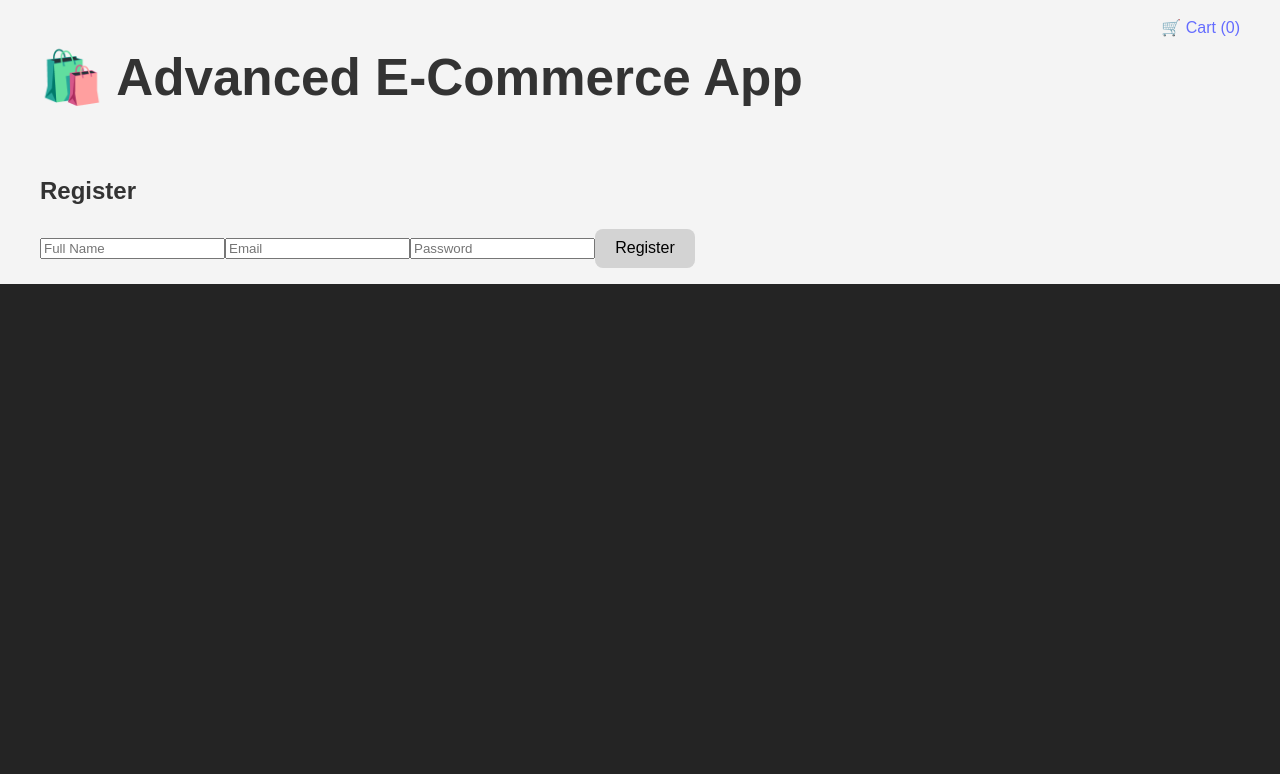
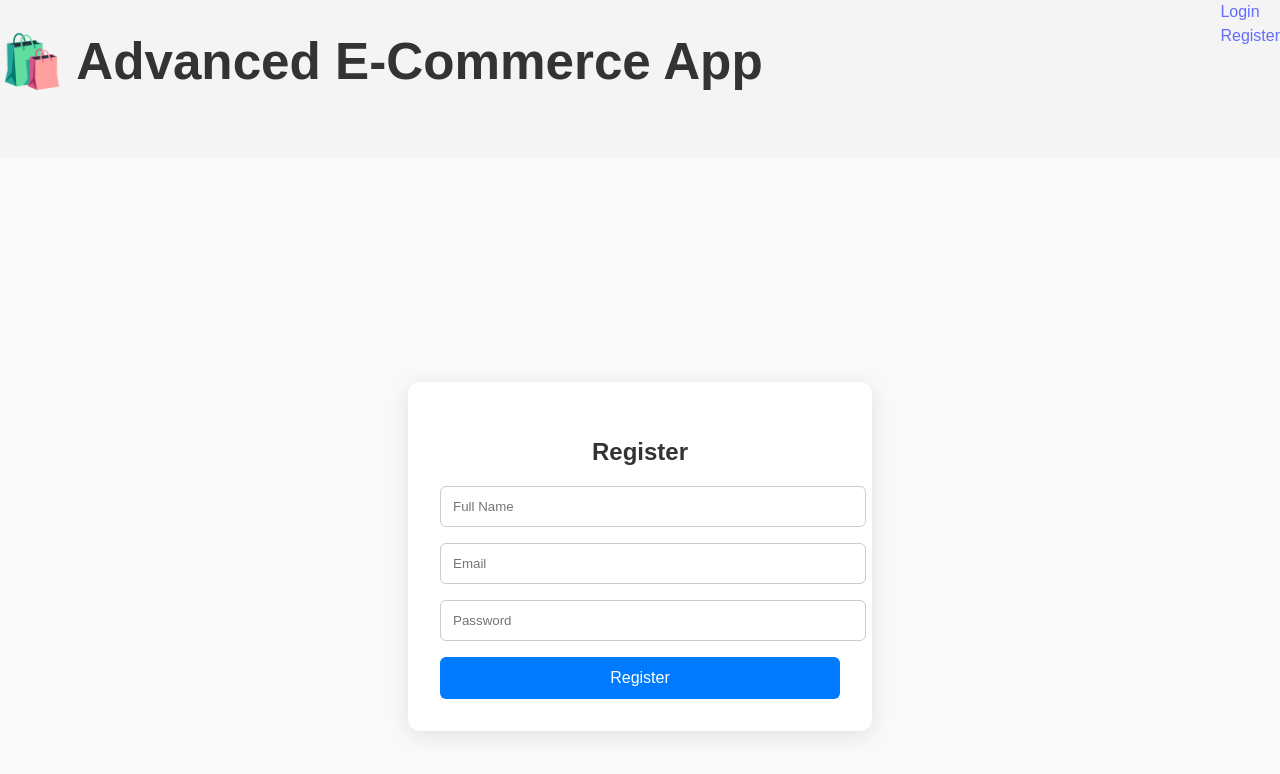
Before and after one commit to GJBURT/Advanced-Ecommerce-App, a React (Vite) app: page /register in a window 1280 px wide. Shown: the top 774 px of the page. Built offline with nearby package versions, Linux system fonts and the light colour scheme; no server answers.

Commit message:
Implemented Login and Register Functionality to the app. Login is currently default to Customer role.

```diff
--- a/src/App.tsx
+++ b/src/App.tsx
@@ -1,32 +1,17 @@
 import React from 'react';
 import Home from './pages/Home';
 import Cart from './pages/Cart';
-import { Routes, Route, Link } from 'react-router-dom';
-import { useSelector } from 'react-redux';
-import type { RootState } from './redux/store';
+import { Routes, Route } from 'react-router-dom';
 import Register from './pages/Register';
 import Login from './pages/Login';
-import ProtectedRoute from './components/ProtectedRoute';
+import Header from './components/Header';
+
 
 const App: React.FC = () => {
-  // Retrieve cart items from the Redux store
-  // Calculate the total count of items in the cart
-  // This is done by summing the quantity of each item in the cart
-  // The totalCount is then displayed in the cart link
-  // This ensures that the cart link always reflects the current number of items in the cart
-  // This is useful for users to see how many items they have added to their cart at a glance
-  const cartItems = useSelector((state: RootState) => state.cart.items);
-  const totalCount = cartItems.reduce((sum, item) => sum + item.quantity, 0);
 
   return (
-    <div className="container">
-      <header style={{ display: 'flex', justifyContent: 'space-between', marginBottom: '2rem' }}>
-        <h1>🛍️ Advanced E-Commerce App</h1>
-        <Link to="/cart">
-          🛒 Cart ({totalCount})
-        </Link>
-      </header>
-
+    <div className="navbar">
+      <Header />
       <Routes>
         <Route path="/" element={<Home />} />
         <Route path="/register" element={<Register />} />
--- /dev/null
+++ b/src/components/Header.tsx
@@ -0,0 +1,38 @@
+import { Link } from 'react-router-dom';
+import { useSelector } from 'react-redux';
+import { useContext } from 'react';
+import { AuthContext } from '../context/AuthContext';
+import LogoutButton from './LogoutButton';
+import type { RootState } from '../redux/store';
+
+const Header: React.FC = () => {
+    const cartItems = useSelector((state: RootState) => state.cart.items);
+    const totalCount = cartItems.reduce((sum, item) => sum + item.quantity, 0);
+    const { user } = useContext(AuthContext);
+
+    return (
+        <header style={{ display: 'flex', justifyContent: 'space-between', marginBottom: '2rem' }}>
+            <h1>🛍️ Advanced E-Commerce App</h1>
+            <nav>
+                {user ? (
+                <>
+                    <Link to="/">Home </Link>
+                    <Link to="/orders">My Orders </Link>
+                    <Link to="/cart">
+                        🛒 Cart ({totalCount})
+                    </Link>
+                    <LogoutButton />
+                </>
+                ) : (
+                <>
+                    <Link to="/login">Login</Link>
+                    <br />
+                    <Link to="/register">Register</Link>
+                </>
+                )}
+            </nav>
+        </header>
+    );
+};
+
+export default Header;
--- /dev/null
+++ b/src/pages/AuthStyles.css
@@ -0,0 +1,50 @@
+.auth-container {
+    display: flex;
+    justify-content: center;
+    align-items: center;
+    height: 100vh; /* Fill the whole screen */
+    background-color: #f9f9f9;
+}
+
+.auth-box {
+    background-color: white;
+    padding: 2rem;
+    border-radius: 12px;
+    box-shadow: 0 4px 20px rgba(0, 0, 0, 0.1);
+    width: 100%;
+    max-width: 400px;
+}
+
+.auth-box h2 {
+    margin-bottom: 1rem;
+    text-align: center;
+}
+
+.auth-box input {
+    display: block;
+    width: 100%;
+    margin-bottom: 1rem;
+    padding: 0.75rem;
+    border: 1px solid #ccc;
+    border-radius: 6px;
+}
+
+.auth-box button {
+    width: 100%;
+    padding: 0.75rem;
+    background-color: #007bff;
+    color: white;
+    border: none;
+    border-radius: 6px;
+    cursor: pointer;
+}
+
+.auth-box button:hover {
+    background-color: #0056b3;
+}
+
+.error {
+    color: red;
+    margin-top: 0.5rem;
+    text-align: center;
+}
--- a/src/pages/Home.tsx
+++ b/src/pages/Home.tsx
@@ -1,10 +1,15 @@
 import { useQuery } from '@tanstack/react-query';
-import { useState } from 'react';
+import { useState, useEffect } from 'react';
 import { useDispatch } from 'react-redux';
 import type { AppDispatch } from '../redux/store';
 import { addToCart } from '../features/cart/cartSlice';
 import { collection, getDocs, query, where } from 'firebase/firestore';
 import { db } from '../firebase/config';
+import { useNavigate } from 'react-router-dom';
+// Update the import path or ensure useAuthContext is exported from AuthProvider
+import { AuthContext } from '../context/AuthContext';
+import { useContext } from 'react';
+
 // Product interface defines the structure of a product object
 // It includes properties like id, name, price, category, description, image
 interface Product {
@@ -41,7 +46,12 @@ const fetchCategories = async (): Promise<string[]> => {
 
 // Home component displays the product catalog
 // It allows users to filter products by category and add items to the shopping cart
-const Home = () => {
+function Home() {
+    const authContext = useContext(AuthContext);
+    const user = authContext?.user;
+    const loading = authContext?.loading;
+    const navigate = useNavigate();
+
     const [selectedCategory, setSelectedCategory] = useState<string>('all');
 
     const dispatch = useDispatch<AppDispatch>();
@@ -55,6 +65,15 @@ const Home = () => {
         queryKey: ['products', selectedCategory],
         queryFn: () => fetchProducts(selectedCategory)
     });
+
+    useEffect(() => {
+        if (!loading && !user) {
+            navigate('/login'); // Redirect to login if not authenticated
+        }
+    }, [user, loading, navigate]);
+
+    if (loading) return <p>Loading...</p>; // Wait for auth state to load
+    if (!user) return null; // Don't render anything if user is not authenticated
 
     return (
         <main>
--- a/src/pages/Login.tsx
+++ b/src/pages/Login.tsx
@@ -1,11 +1,11 @@
 import React, { useState } from 'react';
 import { useNavigate } from 'react-router-dom';
-import { useAuth } from '../hooks/useAuth';
 import { FirebaseError } from 'firebase/app';
+import { loginUser } from '../firebase/auth';
+import './AuthStyles.css';
 
 const Login: React.FC = () => {
     const navigate = useNavigate();
-    const { login } = useAuth();
 
     const [email, setEmail] = useState('');
     const [password, setPassword] = useState('');
@@ -17,18 +17,18 @@ const Login: React.FC = () => {
         setError(null);
 
         try {
-            await login(email, password);
+            await loginUser(email, password);
             navigate('/'); // Redirect to home page after successful login
         } catch (err) {
             const errorMessage = err instanceof FirebaseError ? err.message : 'Login failed';
             setError(errorMessage);
         }
     };
-
-    if (loading) return <div>Loading...</div>;
-
+// This component provides a form for users to log in
+// It uses the loginUser function from the Firebase auth module to authenticate users
     return (
-        <div className="login-container">
+        <div className="auth-container">
+            <div className="auth-box">
                 <h2>Login</h2>
                 <form onSubmit={handleLogin}>
                     <input
@@ -49,6 +49,7 @@ const Login: React.FC = () => {
                     {error && <p className="error">{error}</p>}
                 </form>
             </div>
+        </div>
     );
 };
 
--- a/src/pages/Register.tsx
+++ b/src/pages/Register.tsx
@@ -1,9 +1,8 @@
 import React, { useState } from 'react';
-import { createUserWithEmailAndPassword } from 'firebase/auth';
-import { auth } from '../firebase/config';
 import { useNavigate } from 'react-router-dom';
 import { FirebaseError } from 'firebase/app';
 import { register } from '../firebase/auth'; // Import the register function
+import './AuthStyles.css'; // Import styles
 
 const Register: React.FC = () => {
     const [name, setName] = useState('');
@@ -26,7 +25,8 @@ const Register: React.FC = () => {
     };
 
     return (
-        <div className="register-container">
+        <div className="auth-container">
+            <div className="auth-box">
                 <h2>Register</h2>
                 <form onSubmit={handleRegister}>
                     <input
@@ -54,6 +54,7 @@ const Register: React.FC = () => {
                 {error && <p className="error">{error}</p>}
                 </form>
             </div>
+        </div>
     );
 };
 
```
Lines whose indentation alone changed are shown as unchanged.
